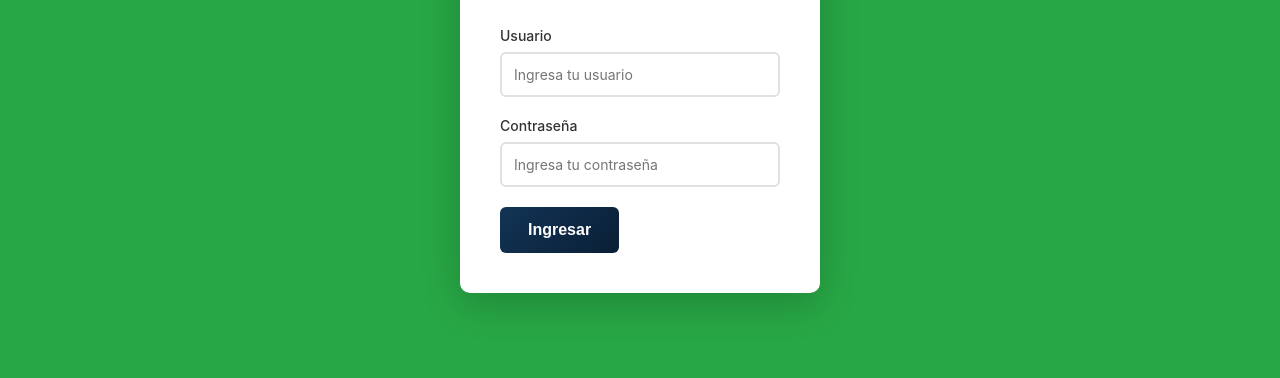
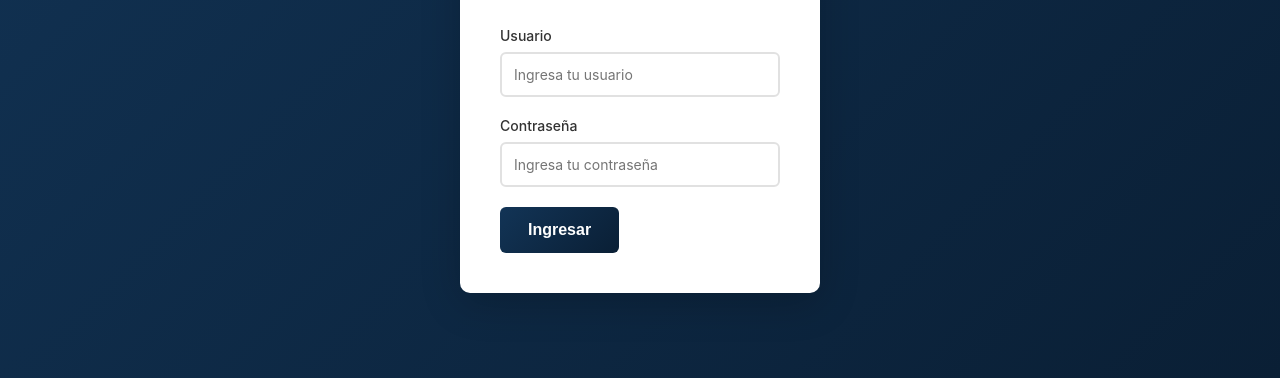
Before and after one commit to Derbito14/sistema-stock, a plain HTML site: page frontend/public/index.html in a window 1280 px wide. Shown: the part 422-800 px from the top of the page. Drawn offline with Linux system fonts and the light colour scheme.

Commit message:
Revertir cambio de fondo verde en login
Co-Authored-By: Claude Sonnet 4.6 <noreply@anthropic.com>

```diff
--- a/frontend/public/css/style.css
+++ b/frontend/public/css/style.css
@@ -19,10 +19,6 @@ body {
   display: flex;
   align-items: center;
   justify-content: center;
-}
-
-body.login-page {
-  background: #28a745 !important;
 }
 
 /* LOGIN STYLES */
--- a/frontend/public/index.html
+++ b/frontend/public/index.html
@@ -6,7 +6,7 @@
   <title>Login - Sistema de Stock</title>
   <link rel="stylesheet" href="css/style.css">
 </head>
-<body class="login-page">
+<body>
   <div class="container">
     <div class="login-box">
       <div class="logo-container">
```
